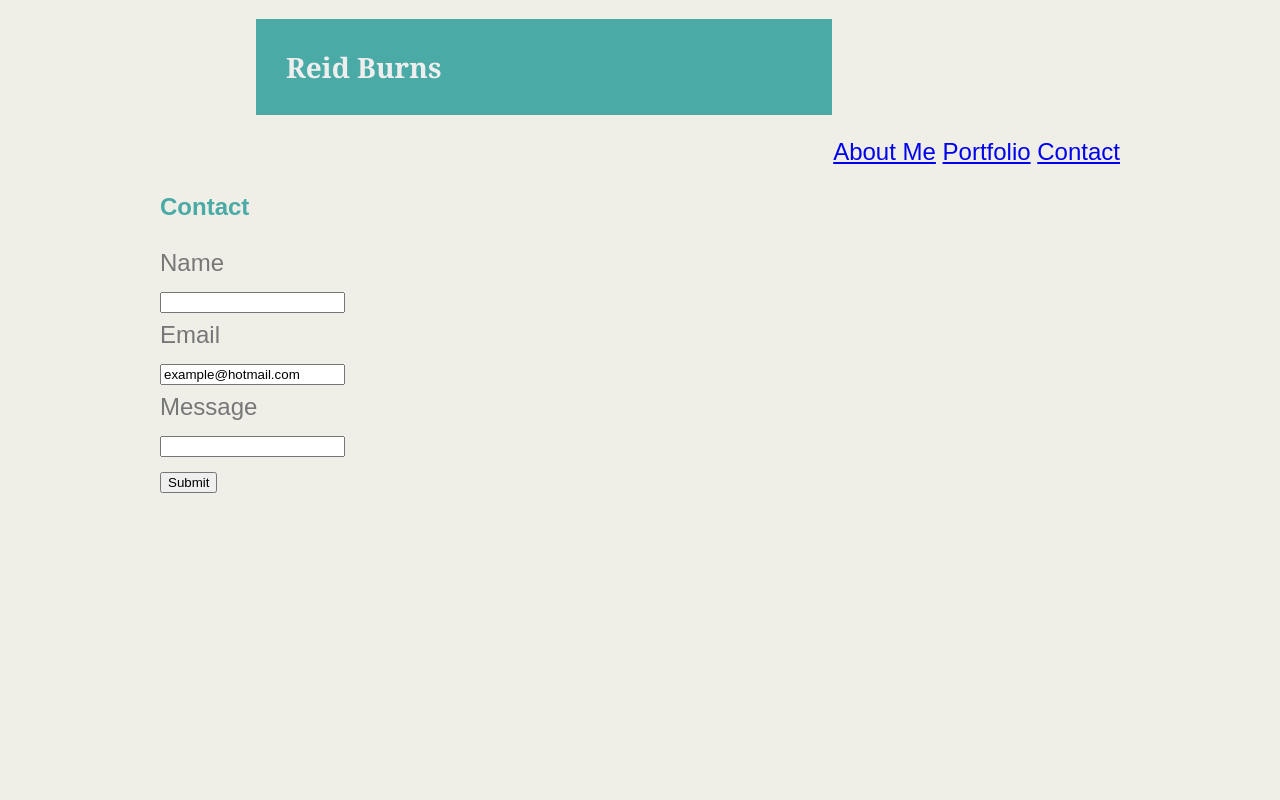
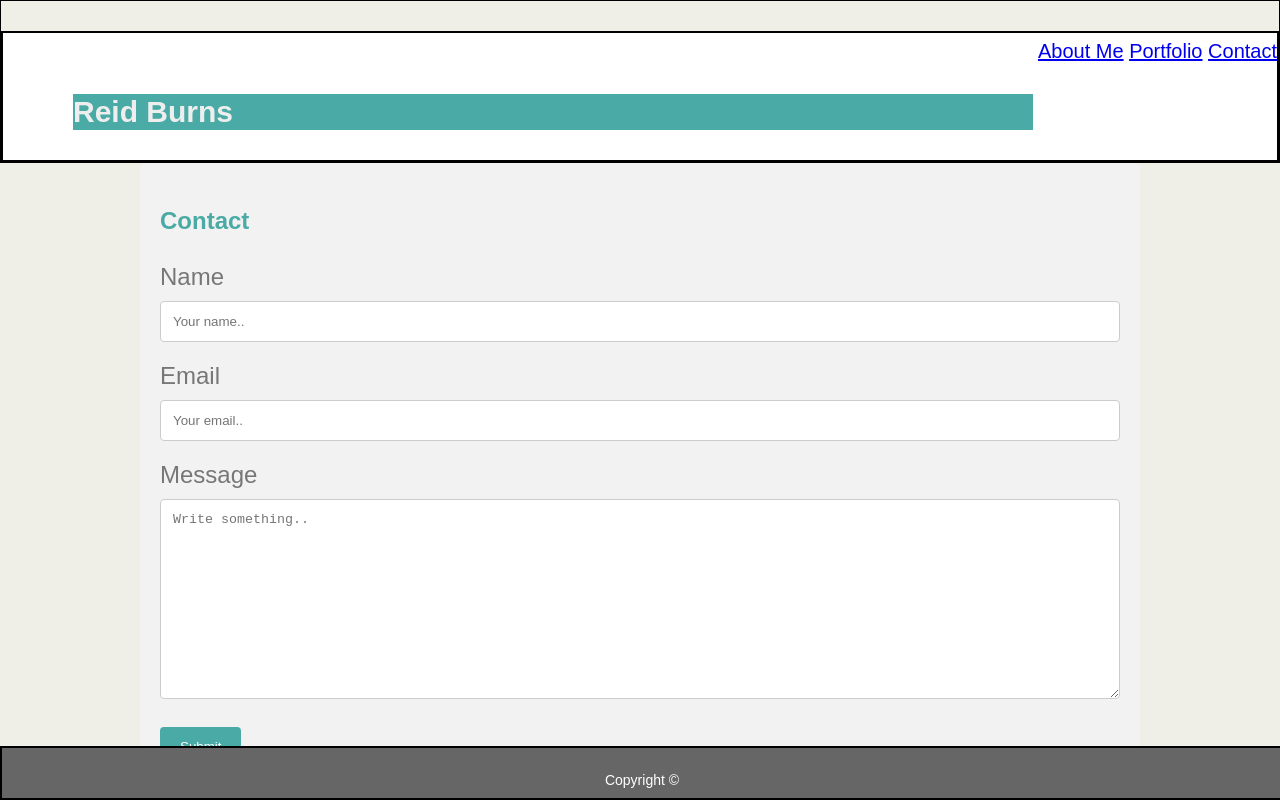
Before and after one commit to Magnanimous19/Basic-Portfolio, a plain HTML site: page contact.html in a window 1280 px wide. Drawn offline with Linux system fonts and the light colour scheme.

Commit message:
Further updates to CSS file

```diff
--- a/Assets/CSS/style.css
+++ b/Assets/CSS/style.css
@@ -8,20 +8,21 @@ body {
     background: #efeee7;
   }
 
-  header {
-    border:2px #777777;
-    margin-top: 0%;
-    margin-right:30%;
-    margin-left:10%;
-    background: #4aaaa5;
+ header {
+    border:1px solid black;
     font-family:'Georgia', Times, serif;
     color:#ffffff;
   }
 
   h1 {
-    padding:  30px;
-    font-size: 28px;
+    margin-left: 70px;
+    margin-right:80%;
+    margin-bottom:30px;
+    text-align: left;
+    font-size: 30px;
+    background-color: #4aaaa5;
     color: #eee;
+    width: 960px;
   }
 
   h2 {
@@ -34,25 +35,79 @@ body {
     margin: 0 auto;
   }
 
+  /*Contact Info Box*/
+ input[type=text], select, textarea {
+  width: 100%;
+  padding: 12px;
+  border: 1px solid #ccc;
+  border-radius: 4px;
+  box-sizing: border-box;
+  margin-top: 6px;
+  margin-bottom: 16px;
+  resize: vertical;
+}
+
+input[type=submit] {
+  background-color: #4aaaa5;
+  color: white;
+  padding: 12px 20px;
+  border: none;
+  border-radius: 4px;
+  cursor: pointer;
+}
+
+input[type=submit]:hover {
+  background-color: #4aaaa5;
+}
+/*Contact Info Box End*/
+
+.container {
+  border-radius: 5px;
+  background-color: #f2f2f2;
+  padding: 20px;
+}
+
   #about-me,
   #contact-info,
   #img-me,
   #tab-header,
+  #footer,
 
   #about-me {
+    margin-top: 30px;
     font-family: 'Arial', 'Helvetica Neue', Helvetica, sans-serif;
+    font-size: 18px;
+    background-color:#ffffff;
+    border: 2px solid black;
+  }
+
+   #img-me {
+    margin-right: 30px;
+    float: left;
+  }
+
+  #tab-header {
+    text-align: right;
+    font-size: 20px;
+}
+
+  #gallery {
+    font-size: 16px;
   }
 
   #contact-info {
     width: 30%;
   }
 
-  #img-me {
-      margin: 20px;
-      float: left;
+  #footer {
+    position: fixed;
+    left:0;
+    bottom: 0;
+    height: 50px;
+    width: 100%;
+    background-color: #666666;
+    color: white;
+    font-size: 14px;
+    text-align: center;
+
   }
-
-  #tab-header {
-      text-align: right;
-      margin-left: 50px;
-  }
--- a/contact.html
+++ b/contact.html
@@ -8,47 +8,47 @@
          <link rel="stylesheet" type="text/css" href="Assets/CSS/style.css">
     </head>
 
-
     <body>
 
-        <div class="container">
-
       <header>
-            <h1>Reid Burns</h1>
-        </header>
 
          <!--Links to other pages-->
          <section id="tab-header">
          <a href="index.html">About Me</a>
          <a href="portfolio.html">Portfolio<a>
           <a href="contact.html">Contact</a>
+
+          <h1>Reid Burns</h1>
+
          </section>
 
+      </header>
+
+        <div class="container">
 
          <!--Enter Contact Info-->
          <h2>Contact</h2>
 
-           <form action="/action_page.php">
-            Name<br>
-            <input type="text" name="name">
-            <br>
-            Email<br>
-            <input type="text" name="email" value="example@hotmail.com">
-            <br>
-            Message<br>
-            <input type="text" name="message">
-            <br>
+         <fom action="/action_page.php">
+
+          <label for="fname">Name</label>
+          <input type="text" id="fname" name="firstname" placeholder="Your name..">
+
+          <label for="lname">Email</label>
+          <input type="text" id="lname" name="lastname" placeholder="Your email..">
+
+          <label for="Message">Message</label>
+          <textarea id="Message" name="Message" placeholder="Write something.." style="height:200px"></textarea>
+
           <input type="submit" value="Submit">
-          </form>
-
-           <!--<section>
-            <p>Name</p>
-            <p>Email</p>
-            <p>Message</p>
-            <button type="button">Submit</button>
-          </section> -->
 
         </div>
+
+           <!--Footer-->
+           <footer id="footer">
+            <p>Copyright ©</p>
+            </footer>
+
 
      </body>
 
```
Also changed, not shown: index.html (+13 -6 lines), portfolio.html (+15 -7 lines). Lines whose indentation alone changed are shown as unchanged.
